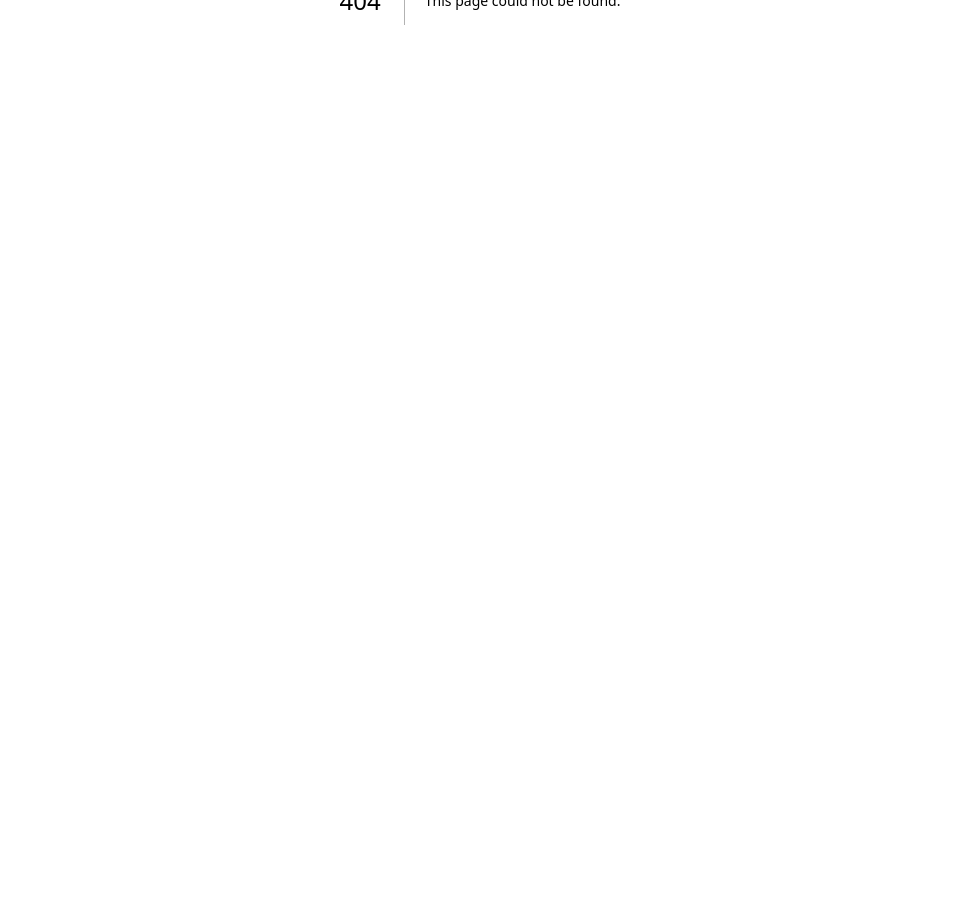
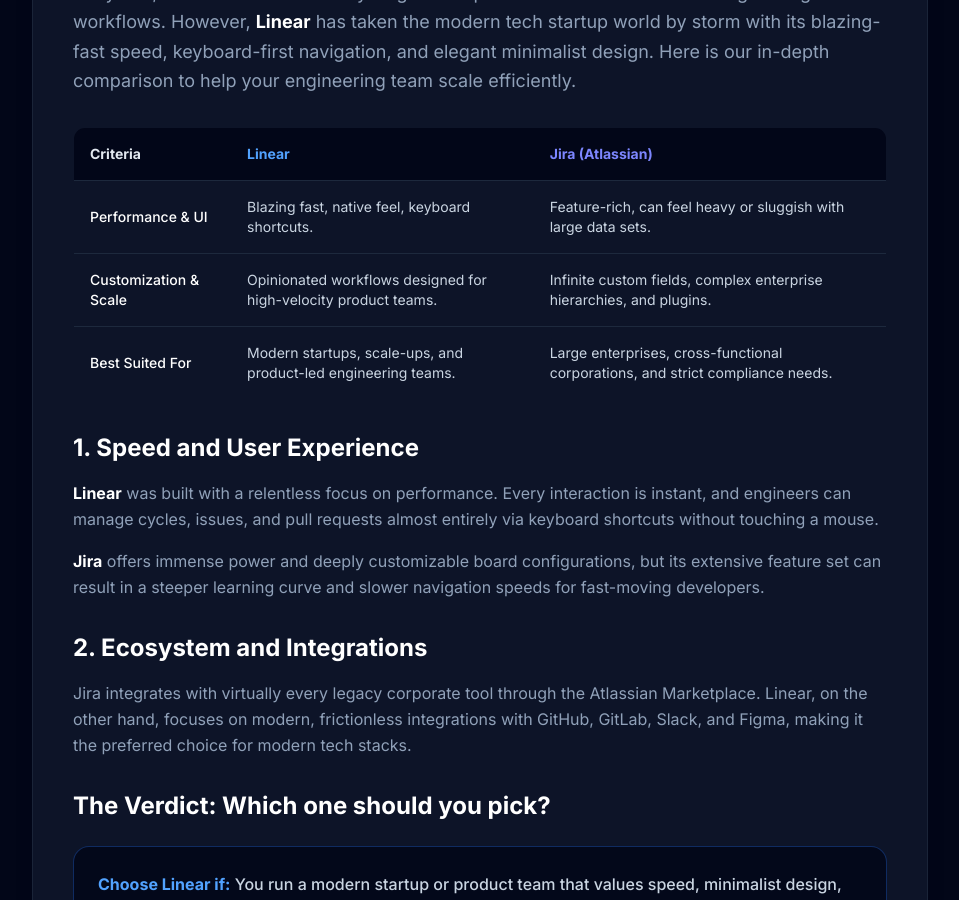
Before and after one commit to nguyenquocthieu231218-afk/b2b-hub, a Next.js app: page /linear-vs-jira in a window 1280 px wide. Before the commit this address had no page. Shown: the part 400-1300 px from the top of the page, without its empty margins (160-1119 px from the left). Before the commit the page ends 800 px from the top, so only its background shows below. Built offline with nearby package versions, Linux system fonts and the light colour scheme.

Commit message:
Create page.tsx

```diff
--- /dev/null
+++ b/app/linear-vs-jira/page.tsx
@@ -0,0 +1,80 @@
+import React from 'react';
+import ComparisonLayout from '@/app/components/ComparisonLayout';
+
+export const metadata = {
+  title: 'Linear vs. Jira (2026): The Ultimate Developer Project Management Showdown',
+  description: 'An objective comparison of Linear and Jira. Discover which issue-tracking tool delivers maximum velocity for modern engineering teams.',
+};
+
+export default function LinearVsJiraPage() {
+  return (
+    <ComparisonLayout tool1="linear" tool2="jira">
+      <article className="prose prose-invert max-w-none">
+        <div className="inline-block px-3 py-1 rounded-md bg-blue-500/10 text-blue-400 text-xs font-semibold uppercase tracking-wider mb-4">
+          Software Development &bull; 2026 Comparison
+        </div>
+
+        <h1 className="text-3xl sm:text-4xl font-extrabold text-white tracking-tight mb-4">
+          Linear vs. Jira: Which Project Management Tool Wins for Tech Teams in 2026?
+        </h1>
+
+        <p className="text-slate-400 text-lg leading-relaxed mb-6">
+          For years, <strong className="text-white">Jira</strong> has been the heavyweight enterprise standard for issue tracking and agile workflows. However, <strong className="text-white">Linear</strong> has taken the modern tech startup world by storm with its blazing-fast speed, keyboard-first navigation, and elegant minimalist design. Here is our in-depth comparison to help your engineering team scale efficiently.
+        </p>
+
+        {/* Quick Comparison Table */}
+        <div className="my-8 overflow-x-auto">
+          <table className="w-full text-left border-collapse border border-slate-800 rounded-xl overflow-hidden text-sm">
+            <thead>
+              <tr className="bg-slate-950 text-slate-200">
+                <th className="p-4 border-b border-slate-800">Criteria</th>
+                <th className="p-4 border-b border-slate-800 text-blue-400">Linear</th>
+                <th className="p-4 border-b border-slate-800 text-indigo-400">Jira (Atlassian)</th>
+              </tr>
+            </thead>
+            <tbody className="divide-y divide-slate-800 text-slate-300">
+              <tr>
+                <td className="p-4 font-medium text-white">Performance & UI</td>
+                <td className="p-4">Blazing fast, native feel, keyboard shortcuts.</td>
+                <td className="p-4">Feature-rich, can feel heavy or sluggish with large data sets.</td>
+              </tr>
+              <tr>
+                <td className="p-4 font-medium text-white">Customization & Scale</td>
+                <td className="p-4">Opinionated workflows designed for high-velocity product teams.</td>
+                <td className="p-4">Infinite custom fields, complex enterprise hierarchies, and plugins.</td>
+              </tr>
+              <tr>
+                <td className="p-4 font-medium text-white">Best Suited For</td>
+                <td className="p-4">Modern startups, scale-ups, and product-led engineering teams.</td>
+                <td className="p-4">Large enterprises, cross-functional corporations, and strict compliance needs.</td>
+              </tr>
+            </tbody>
+          </table>
+        </div>
+
+        <h2 className="text-2xl font-bold text-white mt-8 mb-4">1. Speed and User Experience</h2>
+        <p className="text-slate-400 leading-relaxed mb-4">
+          <strong className="text-white">Linear</strong> was built with a relentless focus on performance. Every interaction is instant, and engineers can manage cycles, issues, and pull requests almost entirely via keyboard shortcuts without touching a mouse.
+        </p>
+        <p className="text-slate-400 leading-relaxed mb-6">
+          <strong className="text-white">Jira</strong> offers immense power and deeply customizable board configurations, but its extensive feature set can result in a steeper learning curve and slower navigation speeds for fast-moving developers.
+        </p>
+
+        <h2 className="text-2xl font-bold text-white mt-8 mb-4">2. Ecosystem and Integrations</h2>
+        <p className="text-slate-400 leading-relaxed mb-6">
+          Jira integrates with virtually every legacy corporate tool through the Atlassian Marketplace. Linear, on the other hand, focuses on modern, frictionless integrations with GitHub, GitLab, Slack, and Figma, making it the preferred choice for modern tech stacks.
+        </p>
+
+        <h2 className="text-2xl font-bold text-white mt-8 mb-4">The Verdict: Which one should you pick?</h2>
+        <div className="p-6 bg-slate-950/80 border border-blue-500/30 rounded-2xl my-6">
+          <p className="text-slate-300 leading-relaxed font-medium mb-4">
+            <span className="text-blue-400 font-bold">Choose Linear if:</span> You run a modern startup or product team that values speed, minimalist design, and developer velocity above all else.
+          </p>
+          <p className="text-slate-300 leading-relaxed font-medium">
+            <span className="text-indigo-400 font-bold">Choose Jira if:</span> You manage large enterprise departments requiring custom compliance workflows, complex multi-team reporting, and deep Atlassian ecosystem integration.
+          </p>
+        </div>
+      </article>
+    </ComparisonLayout>
+  );
+}
```
